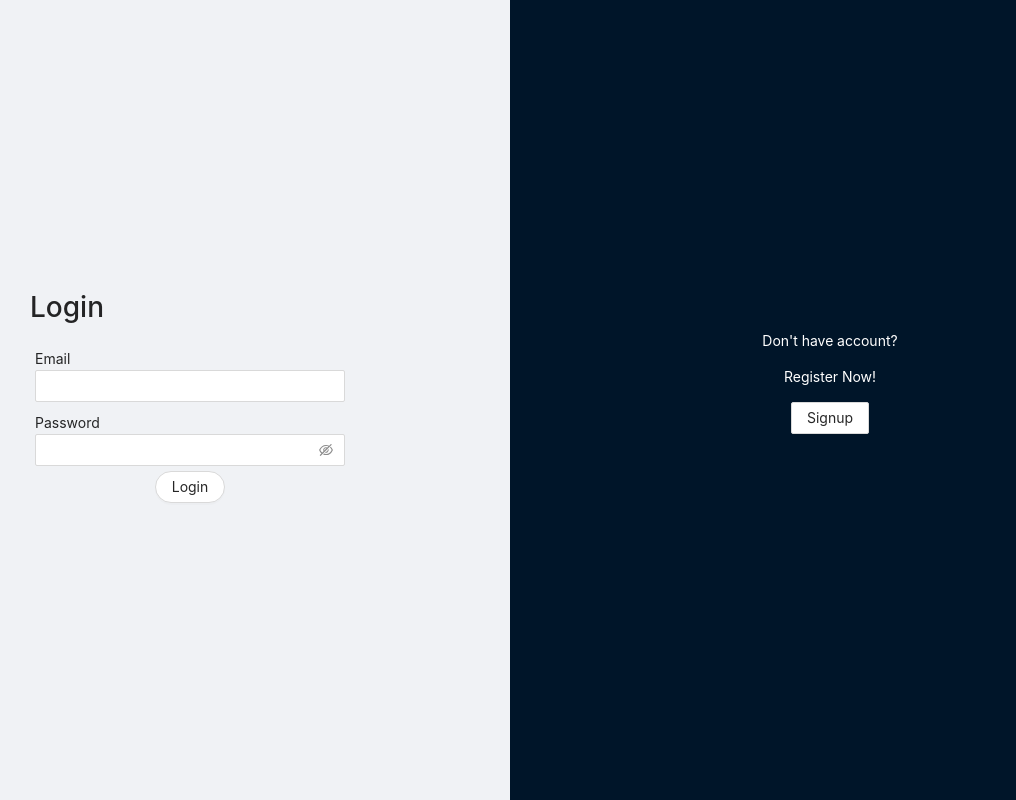
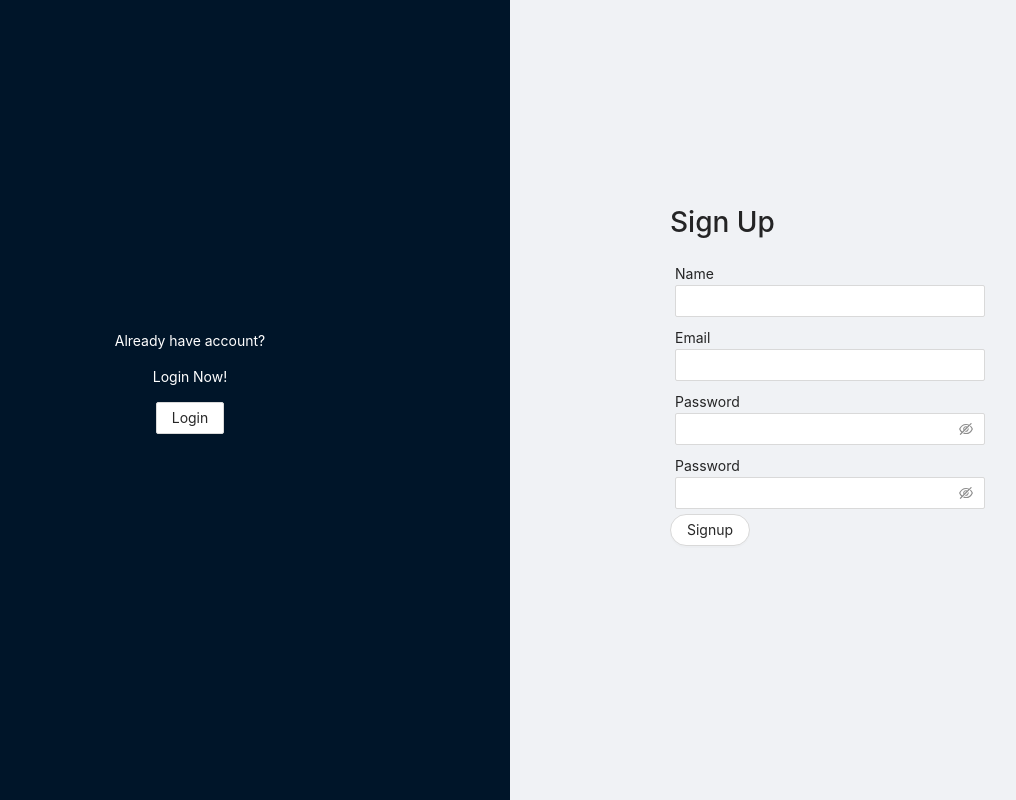
Before and after one commit to emanuellourenco/my-budget_frontend, a React (Create React App) app: page /signup in a window 1280 px wide. Shown: the whole page, without its empty margins (130-1146 px from the left). Built offline with nearby package versions, Linux system fonts and the light colour scheme; no server answers.

Commit message:
redirect o login/signup correctly

```diff
--- a/src/views/Auth.jsx
+++ b/src/views/Auth.jsx
@@ -6,7 +6,10 @@ import Signup from "../components/auth/Signup";
 
 function Auth() {
   const history = useHistory();
-  const [form, setForm] = useState("login");
+  const { pathname } = history.location;
+  const formUrl = pathname === "/signup" ? "signup" : "login";
+  formUrl.replace("\\", "");
+  const [form, setForm] = useState(formUrl);
   const [hideForm, setHideForm] = useState(false);
   let buttonLabel = form === "login" ? "Signup" : "Login";
 
```
